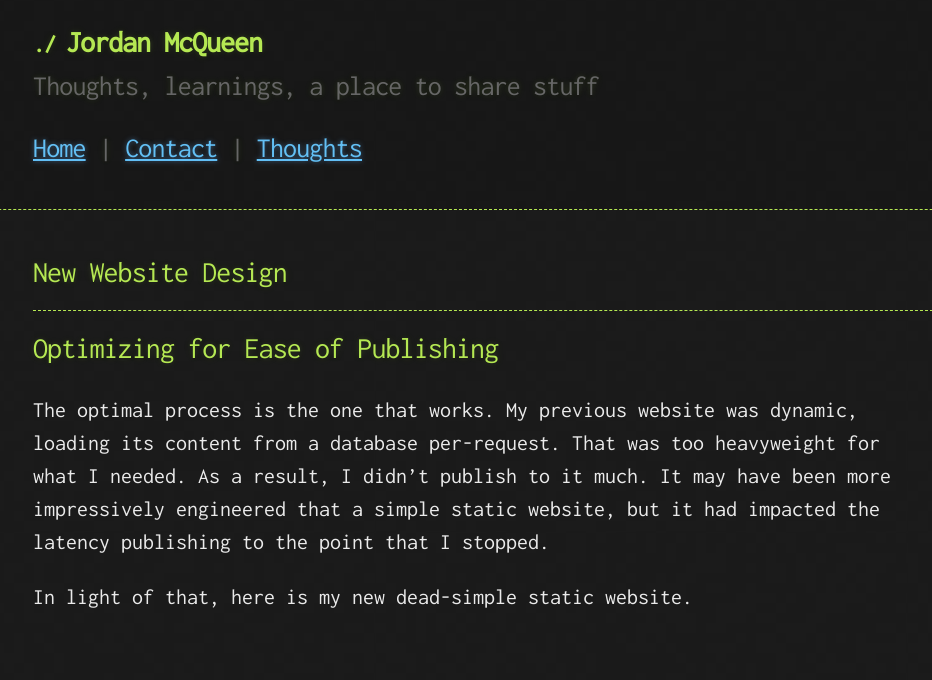
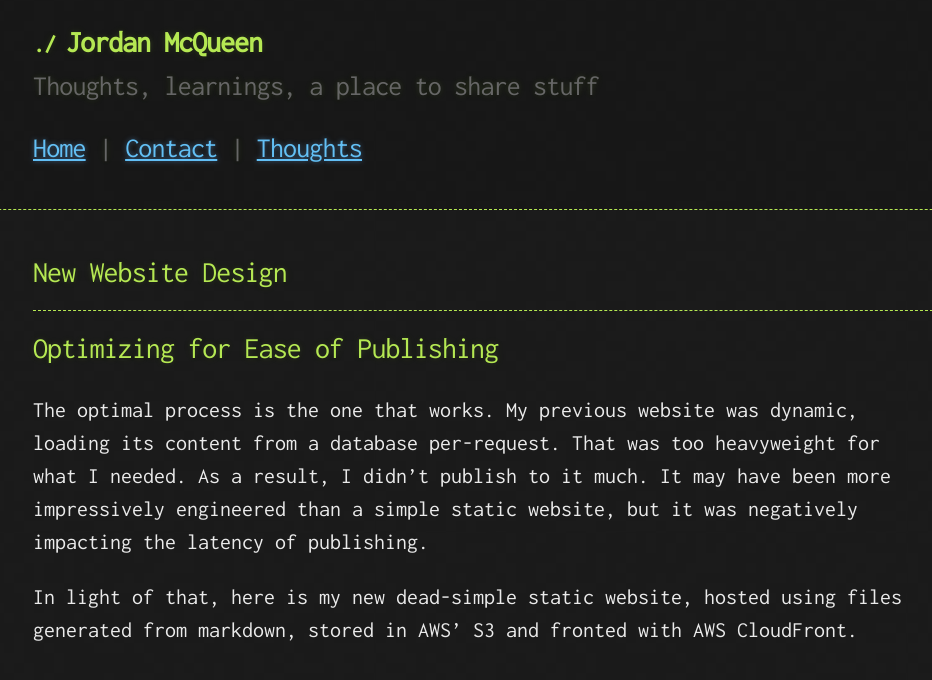
Before and after one commit to mcqueenjordan/mcqueenjordan.github.io, a Jekyll site: the page built from _thought/new-website.md, in a window 1280 px wide. Shown: the top 680 px of the page, without its empty margins (157-1089 px from the left). Built offline with Jekyll 4.4.1, drawn with Linux system fonts in a browser that asks for light colours.

Commit message:
english style/spelling + better content

```diff
--- a/_thought/new-website.md
+++ b/_thought/new-website.md
@@ -10,7 +10,9 @@ category: post
 The optimal process is the one that works. My previous website was dynamic,
 loading its content from a database per-request. That was too heavyweight
 for what I needed. As a result, I didn't publish to it much. It may have been
-more impressively engineered that a simple static website, but it had
-impacted the latency publishing to the point that I stopped.
+more impressively engineered than a simple static website, but it was
+negatively impacting the latency of publishing.
 
-In light of that, here is my new dead-simple static website.
+In light of that, here is my new dead-simple static website, hosted using
+files generated from markdown, stored in AWS' S3 and fronted with AWS
+CloudFront.
```
